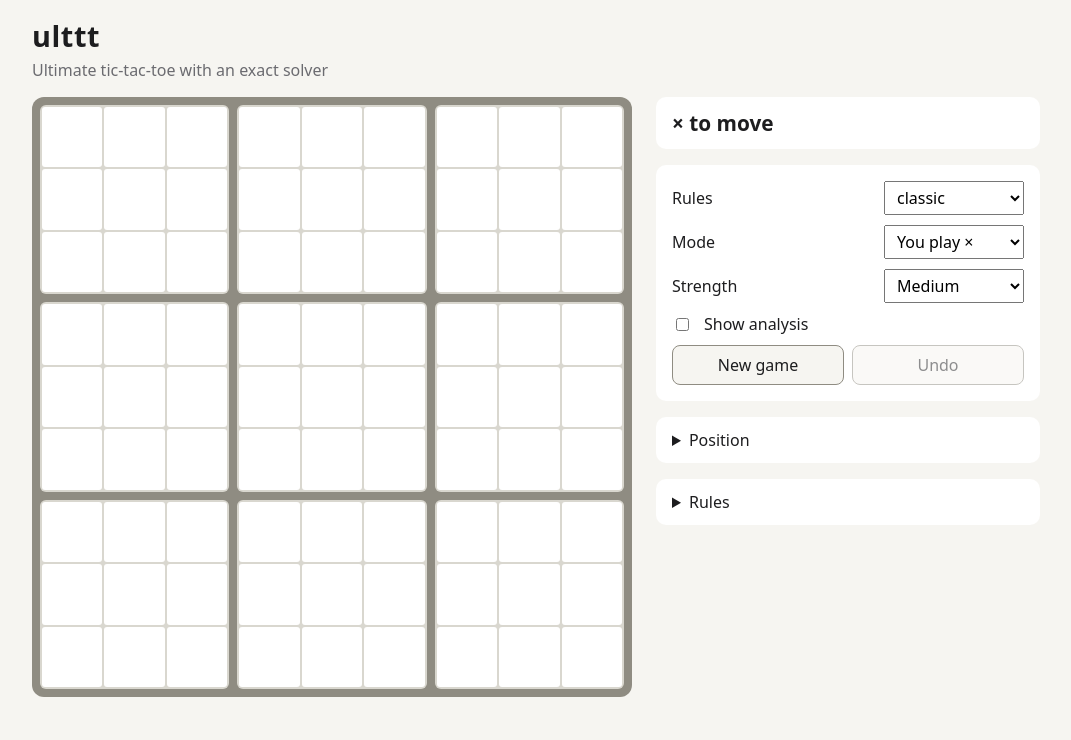
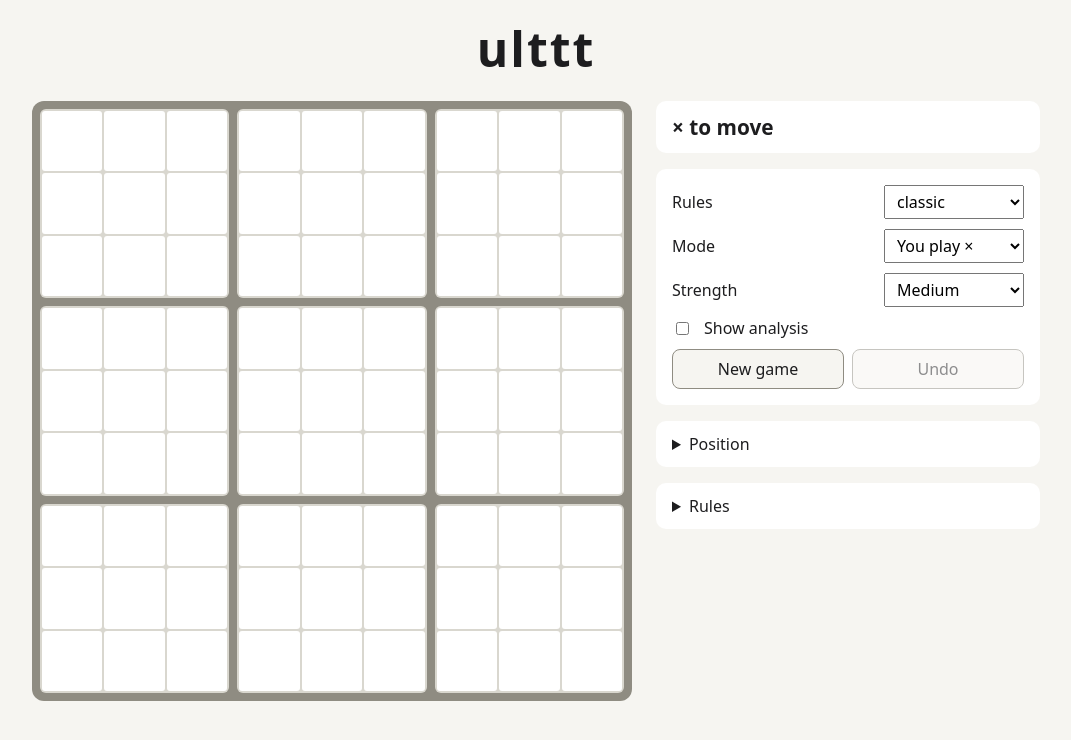
Before and after one commit to levonalexanian/ulttt, a React (Vite) app in the folder frontend/: page / in a window 1280 px wide. Shown: the top 740 px of the page, without its empty margins (104-1175 px from the left). Built offline with nearby package versions, Linux system fonts and the light colour scheme.

Commit message:
Drop the tagline and center a larger title.

```diff
--- a/frontend/src/App.tsx
+++ b/frontend/src/App.tsx
@@ -253,7 +253,6 @@ export function App() {
     <div className="app">
       <header>
         <h1>ulttt</h1>
-        <p className="tagline">Ultimate tic-tac-toe with an exact solver</p>
       </header>
       <main>
         <Board
--- a/frontend/src/styles.css
+++ b/frontend/src/styles.css
@@ -50,14 +50,10 @@ body {
 }
 
 header h1 {
-  margin: 0;
-  font-size: 1.8rem;
-  letter-spacing: 0.02em;
-}
-
-.tagline {
-  margin: 4px 0 16px;
-  color: var(--muted);
+  margin: 0 0 20px;
+  font-size: 3rem;
+  letter-spacing: 0.04em;
+  text-align: center;
 }
 
 main {
```
